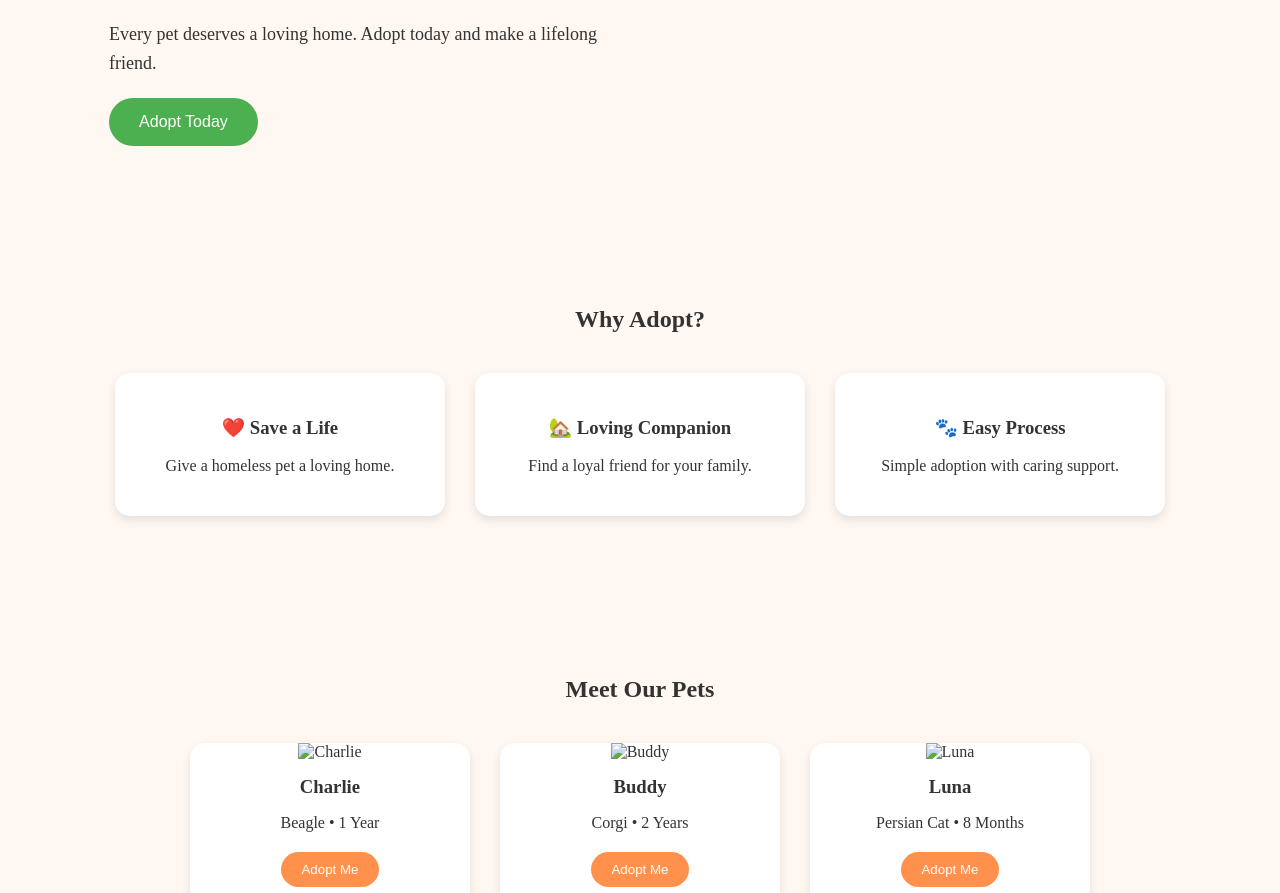
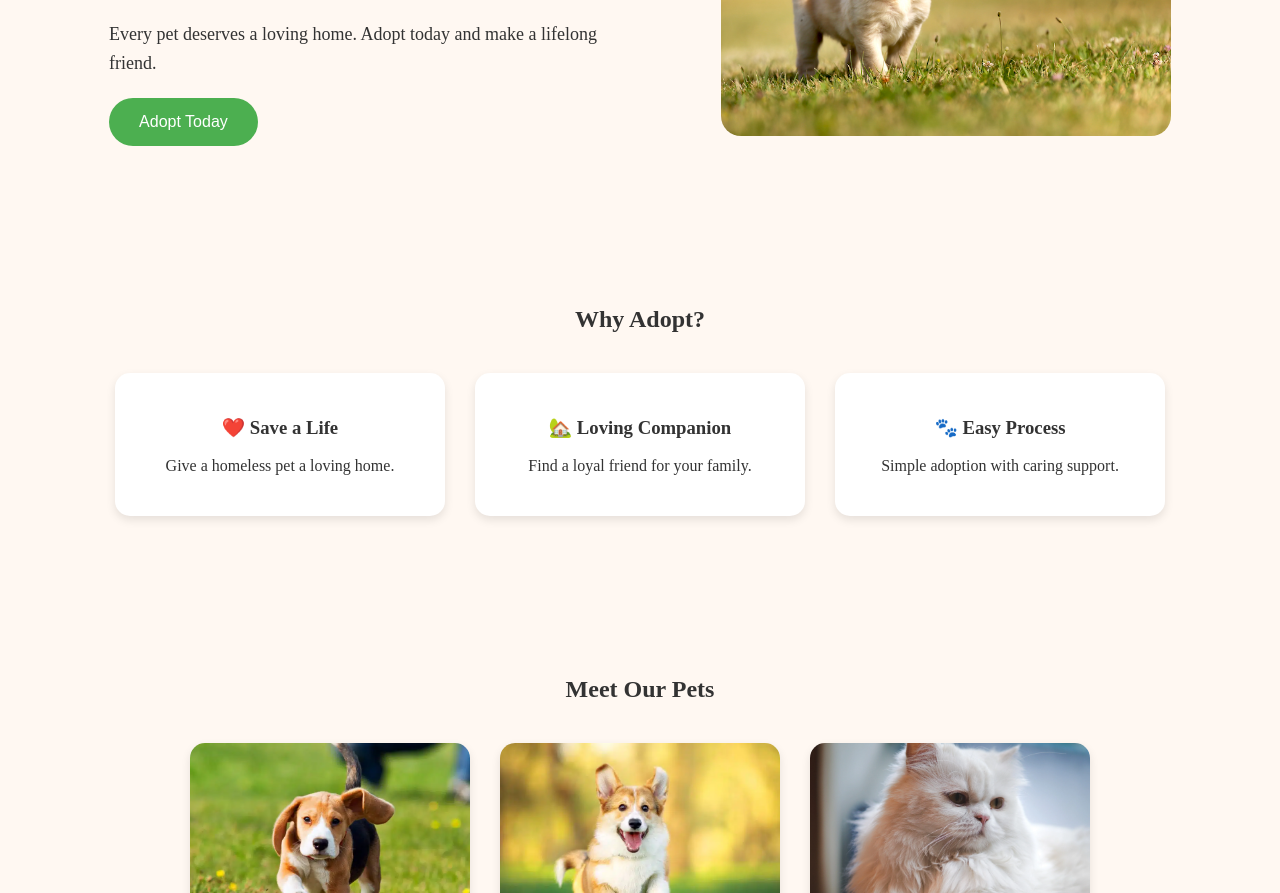
Before and after one commit to renukatupakula42-wq/Pet-Adoption-Landing-page, a plain HTML site: page index.html in a window 1280 px wide. Shown: the part 355-1248 px from the top of the page. Drawn offline with Linux system fonts and the light colour scheme.

```diff
--- a/index.html
+++ b/index.html
@@ -41,7 +41,7 @@
 
     <div class="hero-image">
 
-        <img src="images/hero.jpg" alt="Pet">
+        <img src="hero.jpg" alt="Pet">
 
     </div>
 
@@ -75,21 +75,21 @@
 
 <div class="pet-container">
     <div class="pet-card">
-    <img src="images/dog1.jpg" alt="Charlie">
+    <img src="dog1.jpg" alt="Charlie">
     <h3>Charlie</h3>
     <p>Beagle • 1 Year</p>
     <button>Adopt Me</button>
 </div>
 
 <div class="pet-card">
-    <img src="images/dog2.jpg" alt="Buddy">
+    <img src="dog2.jpg" alt="Buddy">
     <h3>Buddy</h3>
     <p>Corgi • 2 Years</p>
     <button>Adopt Me</button>
 </div>
 
 <div class="pet-card">
-    <img src="images/cat1.jpg" alt="Luna">
+    <img src="cat1.jpg" alt="Luna">
     <h3>Luna</h3>
     <p>Persian Cat • 8 Months</p>
     <button>Adopt Me</button>
```
